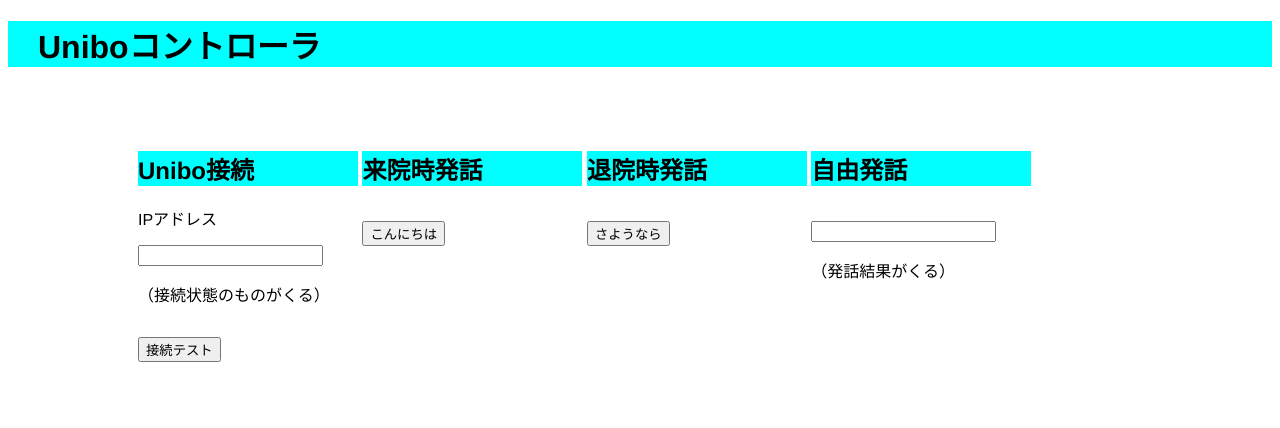
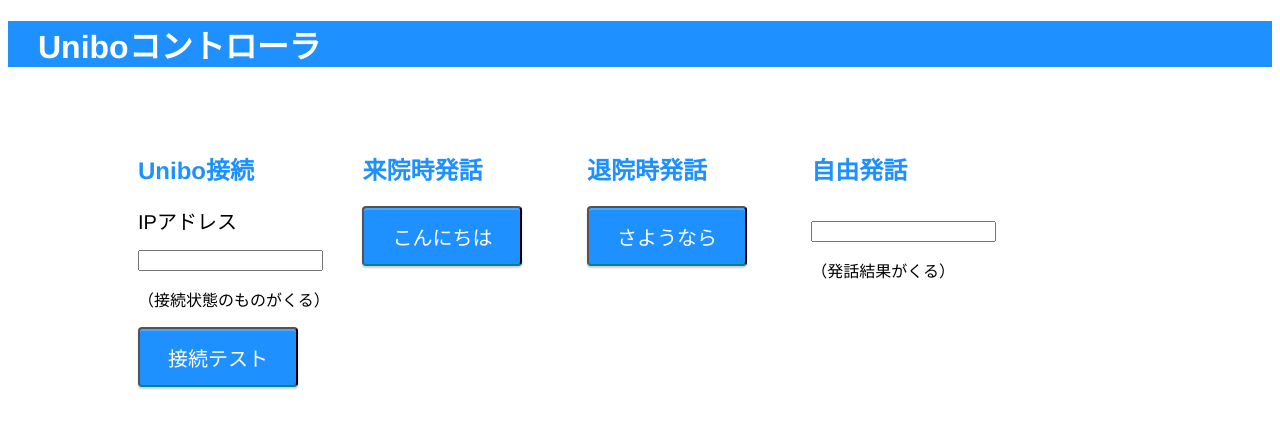
Before and after one commit to matsumoto529/UniboController, a website: page src/index.html in a window 1280 px wide. Drawn offline with Linux system fonts and the light colour scheme.

Commit message:
update css

```diff
--- a/src/css/style.css
+++ b/src/css/style.css
@@ -36,12 +36,36 @@
     left: 690px;
     width: 220px;
 }
+.text_size{
+    font-size: 20px;
+}
+input.text_size{
+    position: relative;
+    display: block;
+    height: 60px;
+	width: 160px;
+	text-align: center;
+	text-decoration: none;
+	color: #FFF;
+	background: #1e90ff;
+	border-bottom: 2px solid #00838F;
+	border-radius: 4px;
+    box-shadow: inset 0 2px 0 rgba(255,255,255,0.2), 0 2px 2px rgba(0, 0, 0, 0.19);
+}
+input.text_size:active{
+    border-bottom: 2px solid #1e90ff;
+	box-shadow: 0 0 2px rgba(0, 0, 0, 0.30);
+}
 
 h1{
     margin-left: 30px;
 }
-h2, .title{
-    background-color: aqua;
+h2{
+    color: #1e90ff;
+}
+.title{
+    background-color: #1e90ff;
+    color: #ffffff;
 }
 input{
     margin-top: 15px;
```
